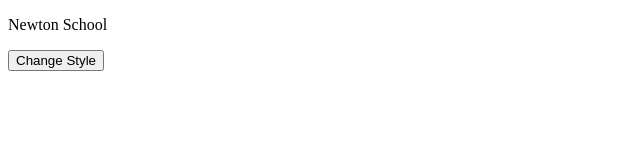
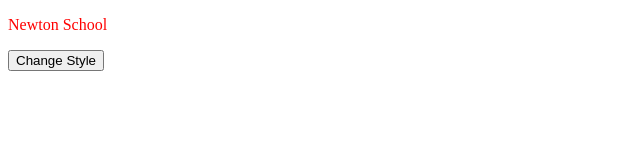
Before and after one commit to sunita538377/React-Text-Color-Toggle---Group-Contest-30-07-23---pzl2fs8wi97a, a React app: page / in a window 1280 px wide. Shown: the top 160 px of the page, without its empty margins (0-640 px from the left). Built offline with nearby package versions, Linux system fonts and the light colour scheme.

Commit message:
Update App.js

```diff
--- a/src/components/App.js
+++ b/src/components/App.js
@@ -3,16 +3,13 @@ import  '../styles/App.css';
 
 const App = () => {
 
-  const [togglest, settoggle]=useState("false");
+  const [tg, settoggle]=useState(false);
 
-  const togglefunc= ()=>{
-    settoggle(!togglest);
-  };
 
   return (
     <div id="main">
-      <p className={togglest ? ".blueColor" : ".redColor"} >Newton School</p>
-      <button id='button' onClick={togglefunc}>Change Style</button>
+      <p className={tg ? "blueColor" : "redColor"} >Newton School</p>
+      <button id='button' onClick={()=>settoggle(!tg) }>Change Style</button>
     </div>
   )
 }
```
